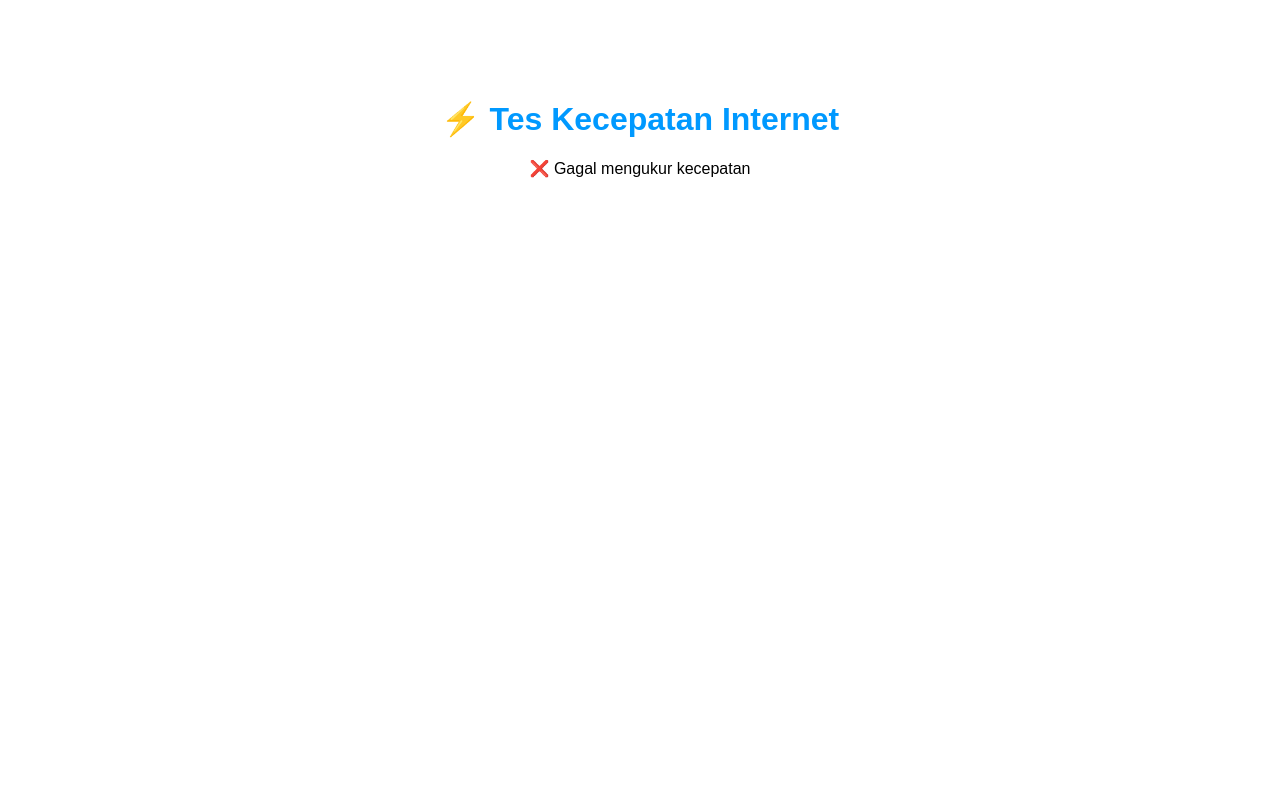
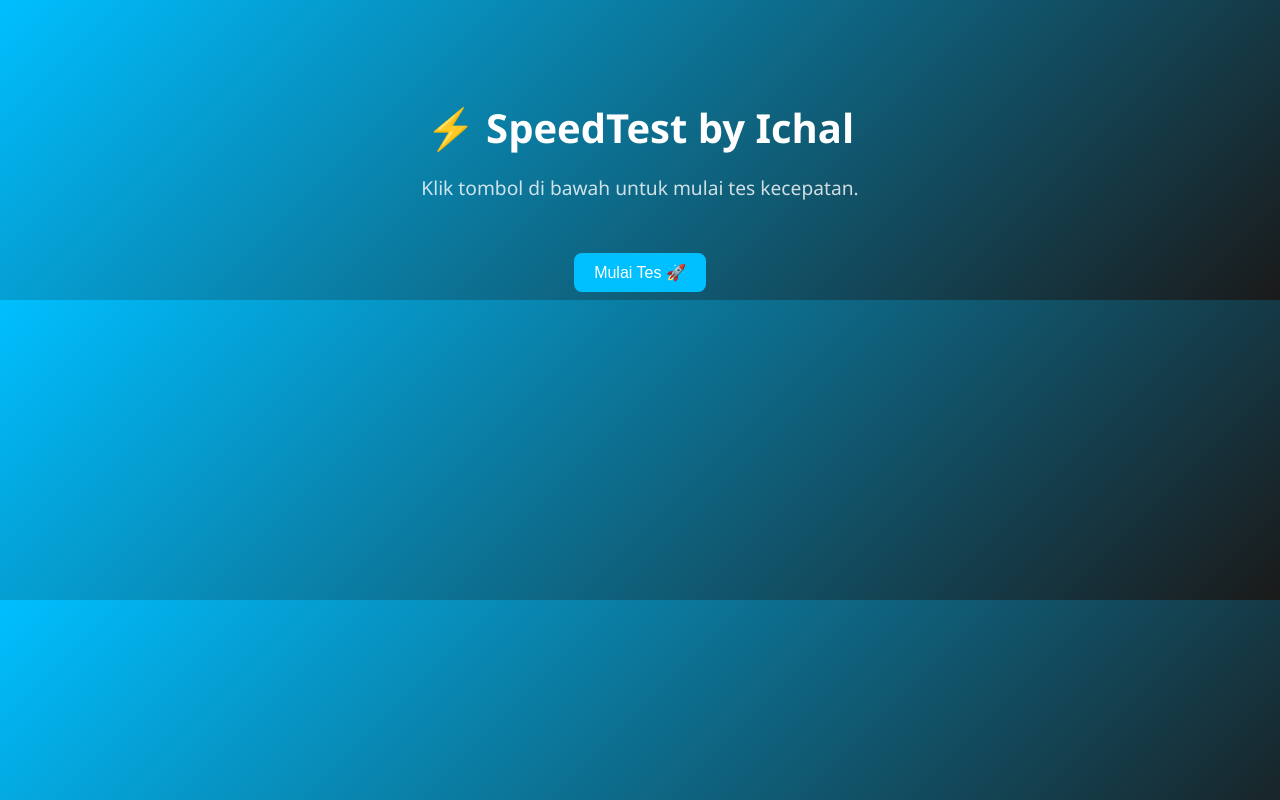
Before and after one commit to ichallzeonathan/speedtest, a plain HTML site: page index.html in a window 1280 px wide. Drawn offline with Linux system fonts and the light colour scheme; no server answers.

Commit message:
index.html

```diff
--- a/index.html
+++ b/index.html
@@ -1,37 +1,59 @@
 <!DOCTYPE html>
 <html lang="id">
 <head>
-  <meta charset="UTF-8" />
-  <meta name="viewport" content="width=device-width, initial-scale=1.0" />
-  <title>SpeedTest by Chal</title>
+  <meta charset="UTF-8">
+  <meta name="viewport" content="width=device-width, initial-scale=1.0">
+  <title>⚡ SpeedTest by Chal</title>
   <style>
-    body { font-family: sans-serif; text-align: center; margin-top: 100px; }
-    h1 { color: #0099ff; }
+    body {
+      font-family: "Segoe UI", sans-serif;
+      text-align: center;
+      margin-top: 100px;
+      background: linear-gradient(135deg, #00bfff, #1a1a1a);
+      color: white;
+    }
+    h1 { font-size: 2.5em; margin-bottom: 10px; }
+    #status { font-size: 1.2em; opacity: 0.8; }
+    #result { font-size: 2em; margin-top: 20px; font-weight: bold; }
+    button {
+      padding: 10px 20px;
+      border: none;
+      background: #00bfff;
+      border-radius: 8px;
+      color: white;
+      cursor: pointer;
+      font-size: 1em;
+      margin-top: 20px;
+    }
+    button:hover { background: #0099ff; }
   </style>
 </head>
 <body>
-  <h1>⚡ Tes Kecepatan Internet</h1>
-  <p id="status">Menjalankan tes...</p>
+  <h1>⚡ SpeedTest by Ichal</h1>
+  <p id="status">Klik tombol di bawah untuk mulai tes kecepatan.</p>
   <p id="result"></p>
+  <button onclick="testSpeed()">Mulai Tes 🚀</button>
 
   <script>
     async function testSpeed() {
+      document.getElementById("status").textContent = "Mengukur kecepatan...";
+      document.getElementById("result").textContent = "";
       const start = Date.now();
-      const fileUrl = "https://speed.hetzner.de/10MB.bin"; // file uji publik
+      const testFile = "https://speed.hetzner.de/10MB.bin"; // file publik untuk test
+
       try {
-        const res = await fetch(fileUrl, { cache: "no-store" });
+        const res = await fetch(testFile, { cache: "no-store" });
         const blob = await res.blob();
         const sizeMB = blob.size / (1024 * 1024);
         const duration = (Date.now() - start) / 1000;
         const speedMbps = (sizeMB * 8) / duration;
-        document.getElementById("result").textContent =
-          `💨 Kecepatan kamu: ${speedMbps.toFixed(2)} Mbps`;
+
         document.getElementById("status").textContent = "✅ Tes selesai!";
-      } catch (err) {
-        document.getElementById("status").textContent = "❌ Gagal mengukur kecepatan";
+        document.getElementById("result").textContent = `💨 ${speedMbps.toFixed(2)} Mbps`;
+      } catch (e) {
+        document.getElementById("status").textContent = "❌ Gagal mengukur kecepatan.";
       }
     }
-    testSpeed();
   </script>
 </body>
-</html>
+</html></html>
```
